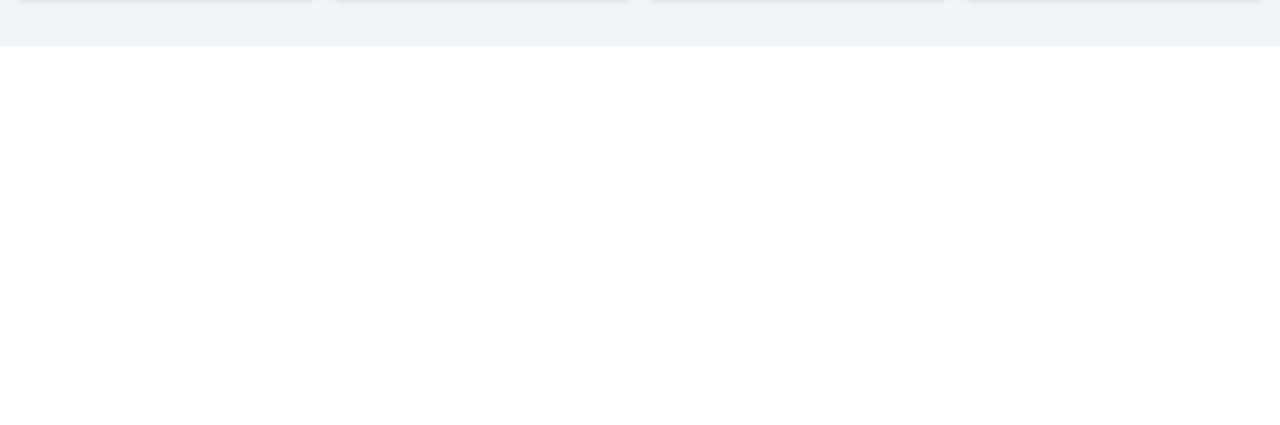
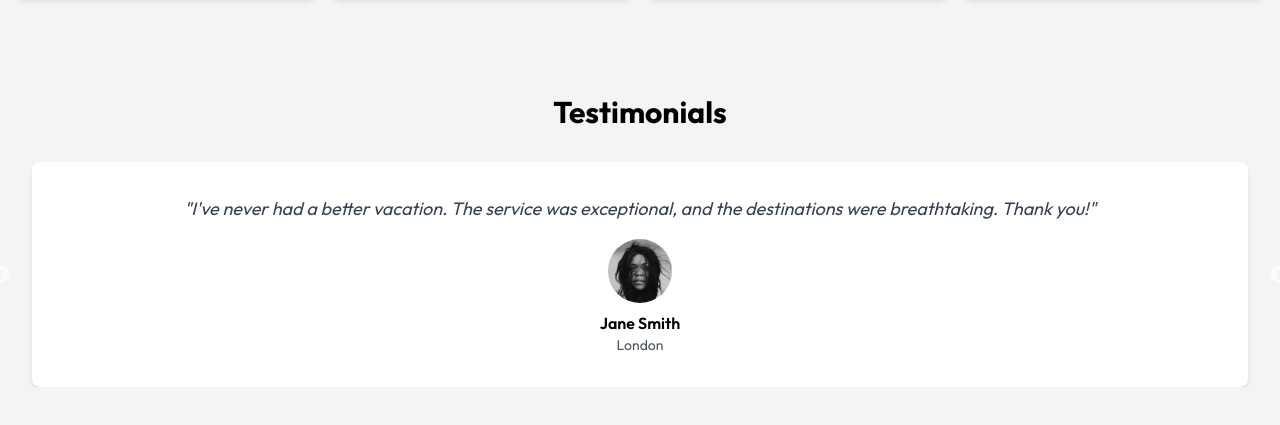
Before and after one commit to Ritam87778/react-travel, a React (Vite) app: page / in a window 1280 px wide. Shown: the part 2168-2593 px from the top of the page. Before the commit the page ends 2214 px from the top, so only its background shows below. Built offline with nearby package versions, Linux system fonts and the light colour scheme.

Commit message:
testimonials added

```diff
--- a/package.json
+++ b/package.json
@@ -13,6 +13,8 @@
     "@tailwindcss/vite": "^4.0.6",
     "react": "^19.0.0",
     "react-dom": "^19.0.0",
+    "react-slick": "^0.30.3",
+    "slick-carousel": "^1.8.1",
     "tailwindcss": "^4.0.6"
   },
   "devDependencies": {
--- a/src/App.jsx
+++ b/src/App.jsx
@@ -7,6 +7,7 @@ import ServiceSection from "./components/Services.jsx";
 import Hero from "./components/Hero.jsx";
 import AboutUsSection from "./components/AboutUs.jsx";
 import TravelCardSection from "./components/FeaturedContent.jsx";
+import TestimonialSection from "./components/Testimonials.jsx";
 
 function App() {
   return (
@@ -16,6 +17,7 @@ function App() {
       <ServiceSection/>
       <AboutUsSection/>
       <TravelCardSection/>
+      <TestimonialSection/>
     </>
   );
 }
```
Also changed, not shown: 1 other file (tests, documents, lock files or other folders).
